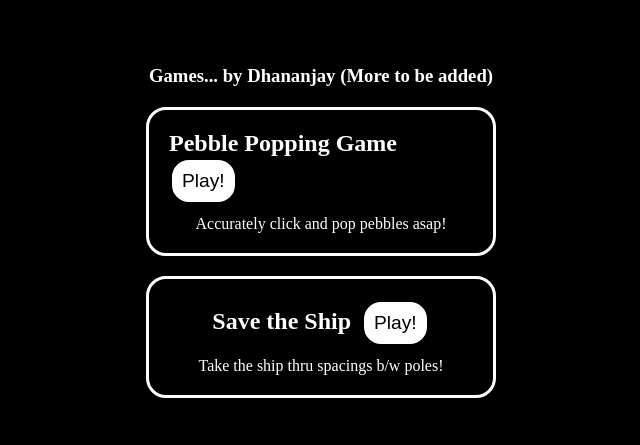
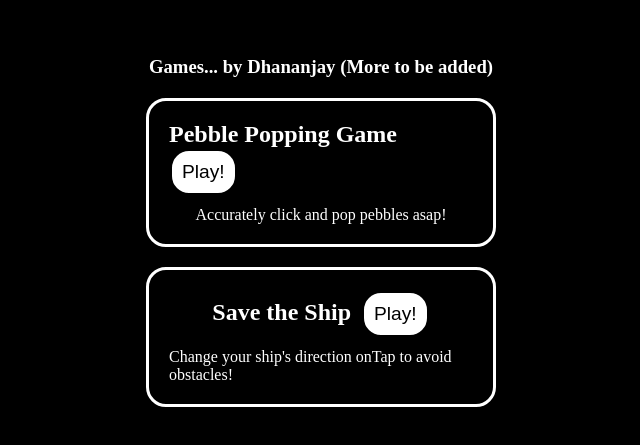
Before and after one commit to DJ5harma/WebGames, a React (Vite) app: page / in a window 1280 px wide. Shown: the part 169-614 px from the top of the page, without its empty margins (319-959 px from the left). Built offline with nearby package versions, Linux system fonts and the light colour scheme.

Commit message:
text-update

```diff
--- a/src/Pages/Home/Home.tsx
+++ b/src/Pages/Home/Home.tsx
@@ -59,7 +59,7 @@ export default function Home() {
 			<GameSnippet
 				linkPath="/save-the-ship"
 				name="Save the Ship"
-				description="Take the ship thru spacings b/w poles!"
+				description="Change your ship's direction onTap to avoid obstacles!"
 			/>
 		</div>
 	);
```
